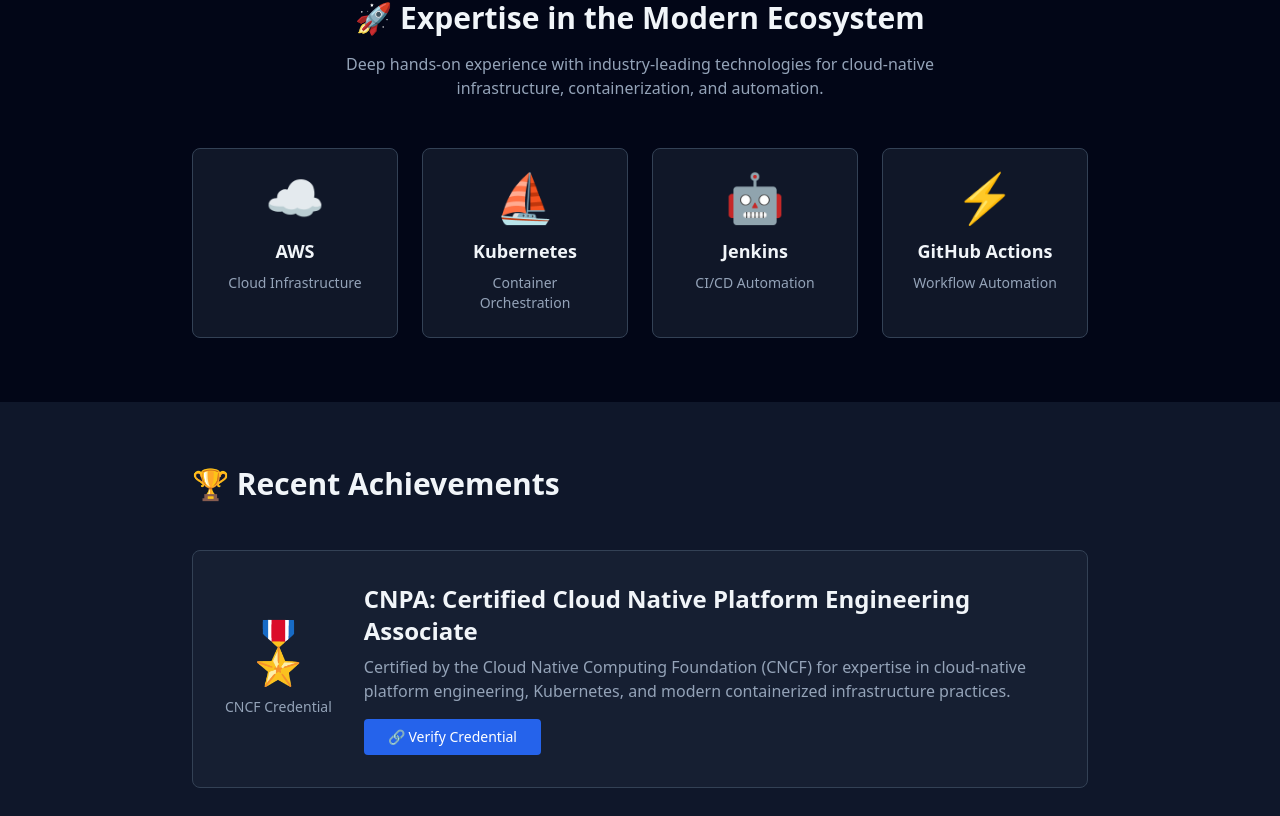
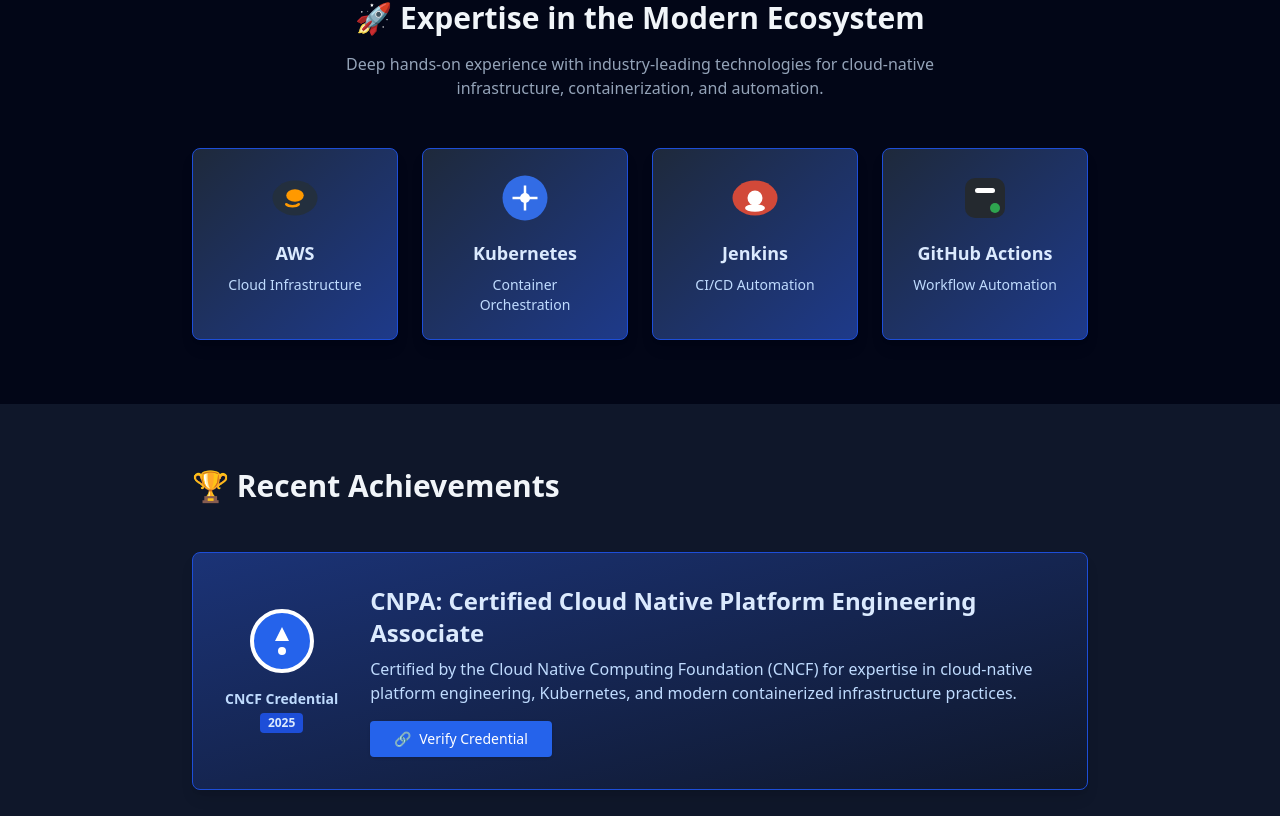
Before and after one commit to dluizmendes/portal, a Next.js app: page / in a window 1280 px wide. Shown: the part 864-1680 px from the top of the page. Built offline with nearby package versions, Linux system fonts and the light colour scheme.

Commit message:
feat: add new content for the portal and ajust some other minor styles

```diff
--- a/app/components/Certifications.tsx
+++ b/app/components/Certifications.tsx
@@ -6,20 +6,24 @@
       <div className="max-w-4xl mx-auto">
         <h2 className="text-3xl font-bold text-slate-100 mb-12">🏆 Recent Achievements</h2>
 
-        <div className="bg-slate-800/50 rounded-lg p-8 border border-slate-700">
+        <div className="bg-gradient-to-br from-blue-900/80 to-slate-900 rounded-lg p-8 border border-blue-700 shadow-lg">
           <div className="flex flex-col md:flex-row md:items-center gap-8">
             {/* Certification Badge */}
             <div className="flex-shrink-0 text-center">
-              <div className="text-6xl mb-4">🎖️</div>
-              <p className="text-sm text-slate-400">CNCF Credential</p>
+              <svg width="64" height="64" viewBox="0 0 64 64" fill="none" className="mx-auto mb-4">
+                <circle cx="32" cy="32" r="30" fill="#2563eb" stroke="#fff" strokeWidth="4"/>
+                <path d="M32 18l7 14h-14l7-14zm0 28a4 4 0 100-8 4 4 0 000 8z" fill="#fff"/>
+              </svg>
+              <p className="text-sm text-blue-200 font-semibold">CNCF Credential</p>
+              <span className="inline-block mt-1 px-2 py-0.5 text-xs rounded bg-blue-700 text-blue-100 font-bold">2025</span>
             </div>
 
             {/* Certification Details */}
             <div className="flex-1">
-              <h3 className="text-2xl font-semibold text-slate-100 mb-2">
+              <h3 className="text-2xl font-semibold text-blue-100 mb-2">
                 CNPA: Certified Cloud Native Platform Engineering Associate
               </h3>
-              <p className="text-slate-400 mb-4">
+              <p className="text-blue-200 mb-4">
                 Certified by the Cloud Native Computing Foundation (CNCF) for expertise in cloud-native platform engineering,
                 Kubernetes, and modern containerized infrastructure practices.
               </p>
@@ -27,9 +31,9 @@
                 href="https://www.credly.com/earner/earned/badge/9ed701ca-54d0-4ba6-ba85-415071ff2c39"
                 target="_blank"
                 rel="noopener noreferrer"
-                className="inline-block px-6 py-2 bg-blue-600 text-white rounded hover:bg-blue-700 transition text-sm font-medium"
+                className="inline-block px-6 py-2 bg-blue-600 text-white rounded hover:bg-blue-700 transition text-sm font-medium shadow"
               >
-                🔗 Verify Credential
+                <span className="mr-2">🔗</span>Verify Credential
               </a>
             </div>
           </div>
--- a/app/components/Education.tsx
+++ b/app/components/Education.tsx
@@ -13,8 +13,9 @@
   },
 ]
 
+// ...existing code...
 const CERTIFICATIONS = [
-  { title: 'CNPA: Certified Cloud Native Platform Engineering Associate', issuer: 'CNCF', year: 'Active' },
+  { title: 'CNPA: Certified Cloud Native Platform Engineering Associate', issuer: 'CNCF', year: '2025' },
   { title: 'AWS Solutions Architect, Associate', issuer: 'AWS', year: '2022' },
   { title: 'AWS Cloud Practitioner', issuer: 'AWS', year: '2022' },
   { title: 'Certified Kubernetes Administrator (CKA)', issuer: 'CNCF', year: '2021' },
@@ -43,13 +44,13 @@
         </div>
 
         <div>
-          <h3 className="text-2xl font-semibold text-slate-100 mb-6">🏆 Certifications</h3>
+          <h3 className="text-2xl font-semibold text-blue-100 mb-6">🏆 Certifications</h3>
           <div className="grid md:grid-cols-2 gap-6">
             {CERTIFICATIONS.map((cert, idx) => (
-              <div key={idx} className="bg-slate-800/50 rounded-lg p-6 border border-slate-700">
-                <p className="text-green-400 text-sm uppercase tracking-wide mb-2">{cert.year}</p>
-                <h4 className="text-lg font-semibold text-slate-100 mb-2">{cert.title}</h4>
-                <p className="text-slate-400 text-sm">{cert.issuer}</p>
+              <div key={idx} className="bg-gradient-to-br from-blue-900/80 to-slate-900 rounded-lg p-6 border border-blue-700 shadow-lg">
+                <p className="text-blue-200 text-sm uppercase tracking-wide mb-2 font-bold">{cert.year}</p>
+                <h4 className="text-lg font-semibold text-blue-100 mb-2">{cert.title}</h4>
+                <p className="text-blue-200 text-sm">{cert.issuer}</p>
               </div>
             ))}
           </div>
--- a/app/components/Experience.tsx
+++ b/app/components/Experience.tsx
@@ -6,10 +6,10 @@
     company: 'Itaú Unibanco',
     period: '02/2022 - Present',
     highlights: [
-      'Led SRE practices for Beyond Banking platforms (iCarros, Tags) supporting high-availability consumer-facing applications',
+      'Led SRE practices for Beyond Banking platforms (marketplace, icarros, tags) supporting high-availability consumer-facing applications',
       'Executed AWS account migration into Itaú\'s centralized cloud environment with compliance guardrails',
       'Led observability migration from Grafana to Datadog, redesigning metrics, alerts, and SLOs',
-      'Implemented FinOps strategies reducing cloud costs by R$300K+ annually',
+      'Implemented FinOps strategies reducing cloud costs by R$100K+ annually',
       'Strengthened platform resilience through load testing, capacity planning, and chaos engineering',
     ],
   },
--- a/app/components/Expertise.tsx
+++ b/app/components/Expertise.tsx
@@ -2,11 +2,35 @@
 
 export default function Expertise() {
   const technologies = [
-    { name: 'AWS', icon: '☁️', description: 'Cloud Infrastructure' },
-    { name: 'Kubernetes', icon: '⛵', description: 'Container Orchestration' },
-    { name: 'Jenkins', icon: '🤖', description: 'CI/CD Automation' },
-    { name: 'GitHub Actions', icon: '⚡', description: 'Workflow Automation' },
-  ]
+    {
+      name: 'AWS',
+      icon: (
+        <svg width="50" height="50" viewBox="0 0 40 40" fill="none"><ellipse cx="20" cy="20" rx="18" ry="14" fill="#232F3E"/><path d="M13 25c2 2 8 2 10 0" stroke="#FF9900" strokeWidth="2" strokeLinecap="round"/><ellipse cx="20" cy="18" rx="7" ry="5" fill="#FF9900"/></svg>
+      ),
+      description: 'Cloud Infrastructure',
+    },
+    {
+      name: 'Kubernetes',
+      icon: (
+        <svg width="50" height="50" viewBox="0 0 40 40" fill="none"><circle cx="20" cy="20" r="18" fill="#326CE5"/><path d="M20 10v20M10 20h20" stroke="#fff" strokeWidth="2"/><circle cx="20" cy="20" r="4" fill="#fff"/></svg>
+      ),
+      description: 'Container Orchestration',
+    },
+    {
+      name: 'Jenkins',
+      icon: (
+        <svg width="50" height="50" viewBox="0 0 40 40" fill="none"><ellipse cx="20" cy="20" rx="18" ry="14" fill="#D24939"/><circle cx="20" cy="20" r="6" fill="#fff"/><ellipse cx="20" cy="28" rx="8" ry="3" fill="#fff"/></svg>
+      ),
+      description: 'CI/CD Automation',
+    },
+    {
+      name: 'GitHub Actions',
+      icon: (
+        <svg width="50" height="50" viewBox="0 0 40 40" fill="none"><rect x="4" y="4" width="32" height="32" rx="8" fill="#24292F"/><circle cx="28" cy="28" r="4" fill="#2EA44F"/><rect x="12" y="12" width="16" height="4" rx="2" fill="#fff"/></svg>
+      ),
+      description: 'Workflow Automation',
+    },
+  ];
 
   return (
     <section className="px-6 py-16 bg-slate-950">
@@ -23,11 +47,11 @@
           {technologies.map((tech) => (
             <div
               key={tech.name}
-              className="bg-slate-800/50 rounded-lg p-6 text-center border border-slate-700 hover:border-blue-500 transition"
+              className="bg-gradient-to-br from-slate-800 to-blue-900 rounded-lg p-6 text-center border border-blue-700 hover:border-blue-400 transition shadow-lg"
             >
-              <div className="text-5xl mb-4">{tech.icon}</div>
-              <h3 className="text-lg font-semibold text-slate-100 mb-2">{tech.name}</h3>
-              <p className="text-sm text-slate-400">{tech.description}</p>
+              <div className="flex justify-center mb-4">{tech.icon}</div>
+              <h3 className="text-lg font-semibold text-blue-100 mb-2">{tech.name}</h3>
+              <p className="text-sm text-blue-200">{tech.description}</p>
             </div>
           ))}
         </div>
```
Also changed, not shown: 6 other files (tests, documents, lock files or other folders).
